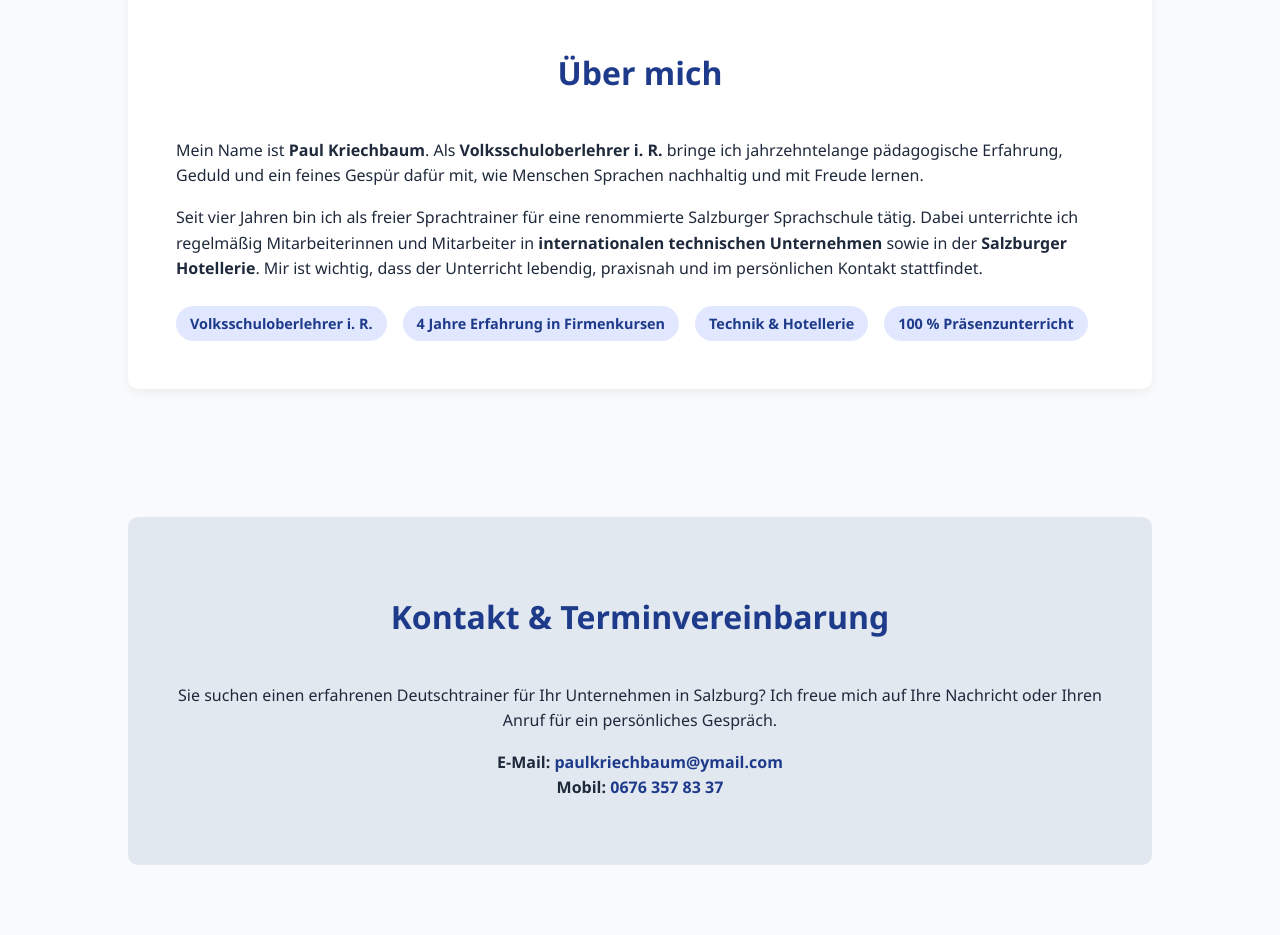
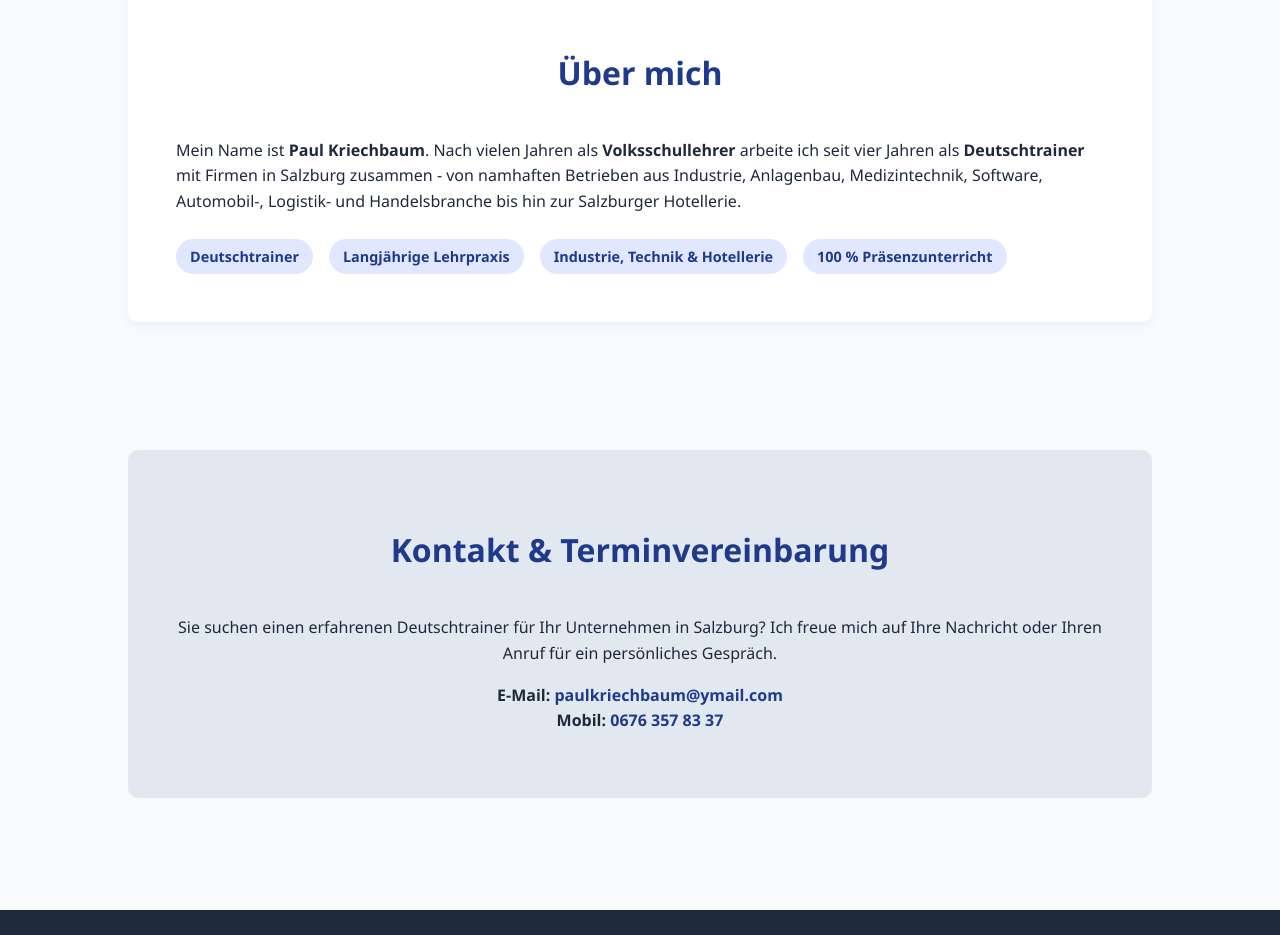
Before and after one commit to paulkriechbaum/paulkriechbaum.github.io, a plain HTML site: page index.html in a window 1280 px wide. Shown: the part 1220-2155 px from the top of the page. Drawn offline with Linux system fonts and the light colour scheme.

Commit message:
Add files via upload

```diff
--- a/index.html
+++ b/index.html
@@ -2,7 +2,6 @@
 <!DOCTYPE html>
 <html lang="de">
 <head>
-    <meta name="google-site-verification" content="c7ambpvGyfEVPVgVcfpevCjmSUExpRF4cHK3Gr8cNtA" />
     <meta charset="UTF-8">
     <meta name="viewport" content="width=device-width, initial-scale=1.0">
     <title>Paul Kriechbaum – Deutschtraining für Unternehmen in Salzburg</title>
@@ -237,12 +236,11 @@
     <section id="ueber-mich">
         <div class="ueber-mich">
             <h2>Über mich</h2>
-            <p>Mein Name ist <strong>Paul Kriechbaum</strong>. Als <strong>Volksschuloberlehrer i. R.</strong> bringe ich jahrzehntelange pädagogische Erfahrung, Geduld und ein feines Gespür dafür mit, wie Menschen Sprachen nachhaltig und mit Freude lernen.</p>
-            <p>Seit vier Jahren bin ich als freier Sprachtrainer für eine renommierte Salzburger Sprachschule tätig. Dabei unterrichte ich regelmäßig Mitarbeiterinnen und Mitarbeiter in <strong>internationalen technischen Unternehmen</strong> sowie in der <strong>Salzburger Hotellerie</strong>. Mir ist wichtig, dass der Unterricht lebendig, praxisnah und im persönlichen Kontakt stattfindet.</p>
+            <p>Mein Name ist <strong>Paul Kriechbaum</strong>. Nach vielen Jahren als <strong>Volksschullehrer </strong> arbeite ich seit vier Jahren als <strong>Deutschtrainer</strong> mit Firmen in Salzburg zusammen - von namhaften Betrieben aus Industrie, Anlagenbau, Medizintechnik, Software, Automobil-, Logistik- und Handelsbranche bis hin zur Salzburger Hotellerie.</p>
             <div class="highlights">
-                <span class="badge">Volksschuloberlehrer i. R.</span>
-                <span class="badge">4 Jahre Erfahrung in Firmenkursen</span>
-                <span class="badge">Technik & Hotellerie</span>
+                <span class="badge">Deutschtrainer </span>
+                <span class="badge">Langjährige Lehrpraxis</span>
+                <span class="badge">Industrie, Technik & Hotellerie</span>
                 <span class="badge">100 % Präsenzunterricht</span>
             </div>
         </div>
```
